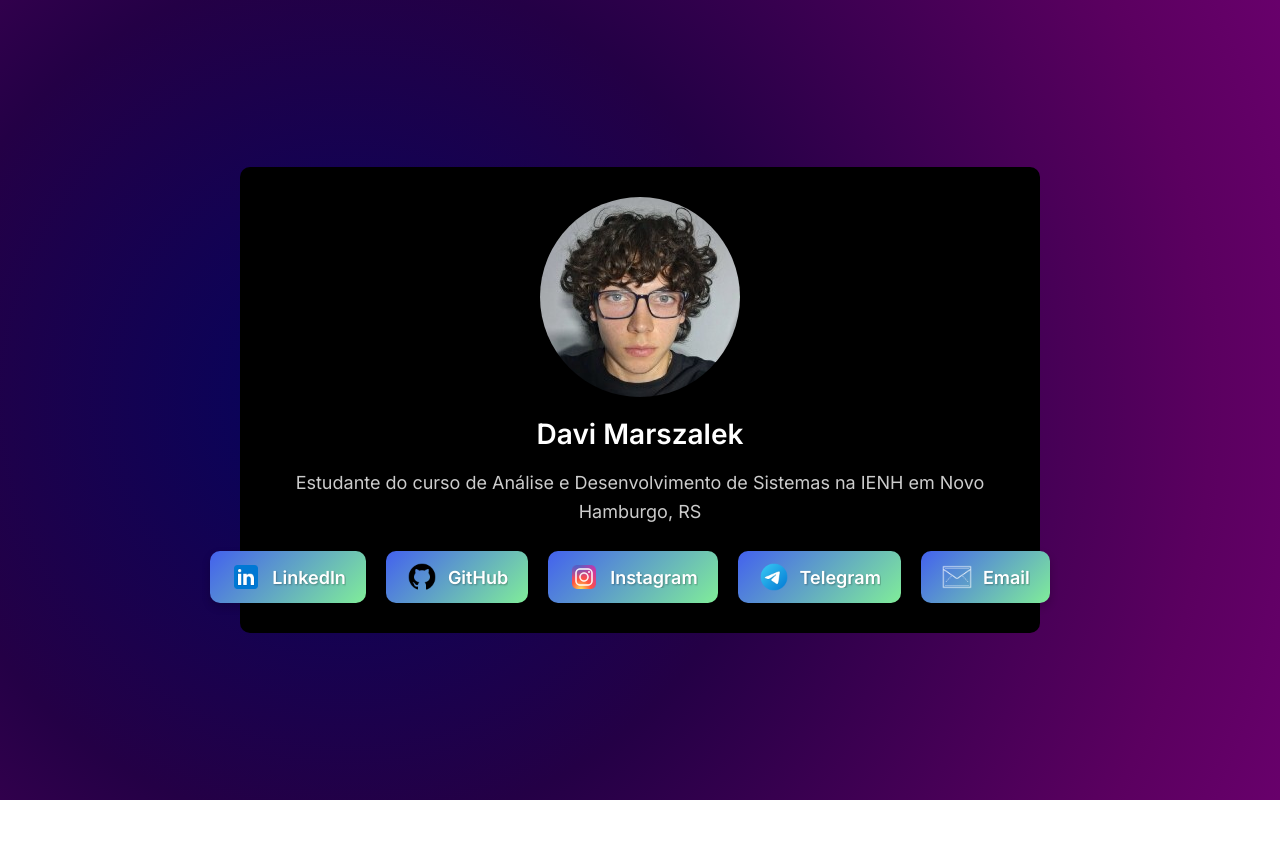
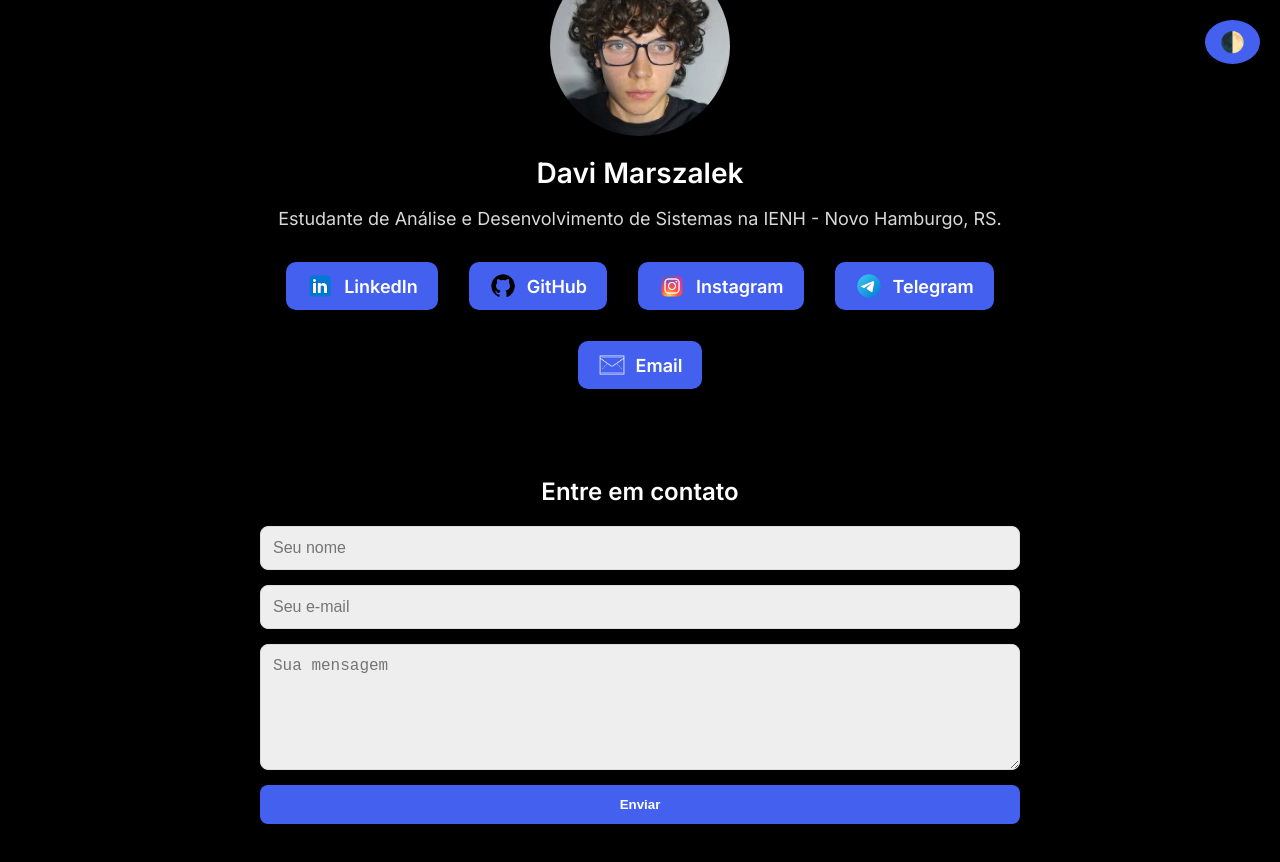
Before and after one commit to DaviMarszalek/DaviMarszalek.github.io, a plain HTML site: page index.html in a window 1280 px wide. Before the commit the page ends 800 px from the top, so only its background shows below. Drawn offline with Linux system fonts and the light colour scheme.

Commit message:
atualizações

```diff
--- a/index.html
+++ b/index.html
@@ -1,43 +1,61 @@
 <!DOCTYPE html>
 <html lang="pt-br">
 <head>
-    <meta charset="UTF-8">
-    <meta name="viewport" content="width=device-width, initial-scale=1.0">
-    <title>Meus Links de Mídia Social</title>
-    <link rel="preconnect" href="https://fonts.googleapis.com">
-    <link rel="preconnect" href="https://fonts.gstatic.com" crossorigin>
-    <link href="https://fonts.googleapis.com/css2?family=Inter:wght@400;600&display=swap" rel="stylesheet">
-    <link rel="stylesheet" href="style.css">
+  <meta charset="UTF-8" />
+  <meta name="viewport" content="width=device-width, initial-scale=1.0" />
+  <title>Davi Marszalek - Links</title>
+  <link rel="stylesheet" href="style.css" />
+  <link rel="preconnect" href="https://fonts.googleapis.com" />
+  <link rel="preconnect" href="https://fonts.gstatic.com" crossorigin />
+  <link href="https://fonts.googleapis.com/css2?family=Inter:wght@400;600&display=swap" rel="stylesheet" />
+  <link rel="icon" href="favicon.ico" type="image/x-icon" />
 </head>
 <body>
-    <div class="container">
+  <div class="overlay"></div>
+
+  <button class="toggle-theme" aria-label="Alternar tema">🌓</button>
+
+  <main class="container">
     <div class="profile-image-container">
-            <img class="profile-image" src="1740786831622.jpg" alt="Sua foto de perfil">
+      <img class="profile-image" src="1740786831622.jpg" alt="Foto de Davi Marszalek" />
     </div>
-        <h1>Davi Marszalek</h1>
-        <p>Estudante do curso de Análise e Desenvolvimento de Sistemas na IENH em Novo Hamburgo, RS</p>
-        <div class="social-links">
-            <a href="https://www.linkedin.com/in/davimarszalek" target="_blank" class="social-button linkedin">
-                <img src="icons8-linkedin-48.png" alt="LinkedIn">
+    <h1 class="fade-in">Davi Marszalek</h1>
+    <p class="fade-in">Estudante de Análise e Desenvolvimento de Sistemas na IENH - Novo Hamburgo, RS.</p>
+
+    <section class="social-links fade-in" aria-label="Links de redes sociais">
+      <a href="https://www.linkedin.com/in/davimarszalek" class="social-button linkedin" target="_blank" aria-label="LinkedIn de Davi Marszalek">
+        <img src="icons8-linkedin-48.png" alt="Ícone do LinkedIn" />
         <span class="link-text">LinkedIn</span>
       </a>
-            <a href="https://github.com/DaviMarszalek" target="_blank" class="social-button github">
-                <img src="icons8-github-48.png" alt="GitHub">
+      <a href="https://github.com/DaviMarszalek" class="social-button github" target="_blank" aria-label="GitHub de Davi Marszalek">
+        <img src="icons8-github-48.png" alt="Ícone do GitHub" />
         <span class="link-text">GitHub</span>
       </a>
-            <a href="https://www.instagram.com/Davi_Marszalek" target="_blank" class="social-button instagram">
-                <img src="icons8-instagram-48.png" alt="Instagram">
+      <a href="https://www.instagram.com/Davi_Marszalek" class="social-button instagram" target="_blank" aria-label="Instagram de Davi Marszalek">
+        <img src="icons8-instagram-48.png" alt="Ícone do Instagram" />
         <span class="link-text">Instagram</span>
       </a>
-            <a href="https://t.me/Davi_Marszalek" target="_blank" class="social-button telegram">
-                <img src="icons8-aplicação-telegrama-48.png" alt="Telegram">
+      <a href="https://t.me/Davi_Marszalek" class="social-button telegram" target="_blank" aria-label="Telegram de Davi Marszalek">
+        <img src="icons8-aplicação-telegrama-48.png" alt="Ícone do Telegram" />
         <span class="link-text">Telegram</span>
       </a>
-            <a href="mailto:davi.c.m.rocha@gmail.com" target="_blank" class="social-button email">
-                <img src="icons8-nova-mensagem-80.png" alt="Email">
+      <a href="mailto:davi.c.m.rocha@gmail.com" class="social-button email" target="_blank" aria-label="E-mail para Davi Marszalek">
+        <img src="icons8-nova-mensagem-80.png" alt="Ícone de E-mail" />
         <span class="link-text">Email</span>
       </a>
-        </div>
-    </div>
+    </section>
+
+    <section class="contact-form fade-in">
+      <h2>Entre em contato</h2>
+      <form action="https://formspree.io/f/SEU_ID" method="POST">
+        <input type="text" name="nome" placeholder="Seu nome" required />
+        <input type="email" name="email" placeholder="Seu e-mail" required />
+        <textarea name="mensagem" placeholder="Sua mensagem" required></textarea>
+        <button type="submit">Enviar</button>
+      </form>
+    </section>
+  </main>
+
+  <script src="script.js"></script>
 </body>
 </html>
--- a/style.css
+++ b/style.css
@@ -1,184 +1,253 @@
+/* Definindo as variáveis de cores para o modo claro e escuro */
+:root {
+    --bg-color: #000;
+    --text-color: #fff;
+    --card-bg: rgba(0, 0, 0, 0.8);
+    --button-bg: #4361ee;
+    --button-text: #fff;
+    --input-bg: #eee;
+    --input-border: #ddd;
+    --button-hover-bg: #80ed99;
+  }
+
+  body.light {
+    --bg-color: #f0f0f0;
+    --text-color: #111;
+    --card-bg: #ffffff;
+    --button-bg: #80ed99;
+    --button-text: #000;
+    --input-bg: #fff;
+    --input-border: #ccc;
+    --button-hover-bg: #4361ee;
+  }
+
   body {
-    background: radial-gradient(circle,
-        #03045e,
-        #240046,
-        #5b0060,
-        #800080,
-        #bb377d,
-        #e56b6f,
-        #ff7b00,
-        #ffd700);
-    background-size: 400% 400%;
-    animation: galaxyAnimation 30s ease infinite;
+    background: var(--bg-color);
+    color: var(--text-color);
+    font-family: 'Inter', sans-serif;
+    height: 100vh;
+    margin: 0;
     display: flex;
     justify-content: center;
     align-items: center;
-    height: 100vh;
-    margin: 0;
-    font-family: 'Inter', sans-serif;
+    position: relative;
+    transition: background 0.5s ease, color 0.5s ease;
   }
 
-@keyframes galaxyAnimation {
-    0% {
-        background-position: 0% 50%;
-    }
-    50% {
-        background-position: 100% 50%;
-    }
-    100% {
-        background-position: 0% 50%;
-    }
+  /* Estilo para a sobreposição (layer) que escurece o fundo */
+  .overlay {
+    position: fixed;
+    top: 0;
+    left: 0;
+    right: 0;
+    bottom: 0;
+    background-color: rgba(0, 0, 0, 0.5);
+    z-index: -1;
   }
 
-.container {
-    background-color: #000;
-    border-radius: 10px;
-    padding: 20px;
-    text-align: center;
-    color: white;
-    max-width: 95%;
-    box-sizing: border-box;
-    margin: 0 auto; /* Adicionado para centralizar o container horizontalmente */
+  /* Estilo do botão de alternância de tema (modo claro/escuro) */
+  .toggle-theme {
+    position: fixed;
+    top: 20px;
+    right: 20px;
+    background: var(--button-bg);
+    color: var(--button-text);
+    border: none;
+    padding: 10px 15px;
+    border-radius: 50%;
+    cursor: pointer;
+    font-size: 20px;
+    z-index: 10;
+    box-shadow: 0 4px 8px rgba(0, 0, 0, 0.3);
+    transition: all 0.3s ease;
   }
 
+  /* Container principal com a foto de perfil e links */
+  .container {
+    background-color: var(--card-bg);
+    border-radius: 12px;
+    padding: 25px;
+    max-width: 95%;
+    text-align: center;
+    box-shadow: 0 4px 10px rgba(0, 0, 0, 0.5);
+    position: relative;
+    z-index: 1;
+  }
+
+  /* Imagem do perfil circular */
   .profile-image-container {
     display: flex;
     justify-content: center;
-    align-items: center;
     margin-bottom: 20px;
   }
 
   .profile-image {
-    width: 200px;
-    height: 200px;
+    width: 180px;
+    height: 180px;
     border-radius: 50%;
     object-fit: cover;
     box-shadow: 0 4px 8px rgba(0, 0, 0, 0.3);
     transition: transform 0.3s ease;
   }
 
+  /* Efeito de aumento na imagem ao passar o mouse */
   .profile-image:hover {
     transform: scale(1.05);
   }
 
+  /* Estilo para o título e a descrição */
   h1 {
     font-size: 28px;
-    margin-bottom: 15px;
-    font-weight: 600;
-    text-shadow: 2px 2px 4px rgba(0, 0, 0, 0.3);
+    margin-bottom: 10px;
   }
 
   p {
     font-size: 18px;
     margin-bottom: 25px;
-    color: rgba(255, 255, 255, 0.8);
-    line-height: 1.6;
-    text-shadow: 1px 1px 2px rgba(0, 0, 0, 0.2);
+    color: rgba(255, 255, 255, 0.85);
   }
 
+  /* Animação de fade-in */
+  .fade-in {
+    animation: fadeIn 1.5s ease-in forwards;
+    opacity: 0;
+  }
+
+  @keyframes fadeIn {
+    0% {
+      opacity: 0;
+      transform: translateY(20px);
+    }
+    100% {
+      opacity: 1;
+      transform: translateY(0);
+    }
+  }
+
+  /* Estilos para os links das redes sociais */
   .social-links {
     display: flex;
     flex-direction: column;
-    align-items: center;
-    margin-top: 10px;
+    gap: 15px;
   }
 
-.social-links a {
+  .social-button {
     display: flex;
     align-items: center;
     justify-content: center;
+    gap: 10px;
+    background: var(--button-bg);
+    padding: 12px 25px;
+    border-radius: 10px;
     text-decoration: none;
-    color: white;
-    margin-bottom: 15px;
-    width: 100%;
-    box-sizing: border-box;
+    color: var(--button-text);
+    font-weight: 600;
+    font-size: 18px;
+    transition: all 0.3s ease;
+    box-shadow: 0 4px 8px rgba(0, 0, 0, 0.2);
   }
 
-.social-links a img {
-    width: 32px;
-    height: 32px;
-    margin-right: 10px;
+  /* Efeito de hover nos links de redes sociais */
+  .social-button:hover {
+    transform: scale(1.05);
+    box-shadow: 0 8px 16px rgba(0, 0, 0, 0.3);
   }
 
-.social-button {
-    background: linear-gradient(135deg, #4361ee 0%, #80ed99 100%);
-    padding: 15px 30px;
-    border-radius: 10px;
-    box-shadow: 0 4px 8px rgba(0, 0, 0, 0.2);
-    font-size: 18px;
-    font-weight: 600;
-    text-shadow: 1px 1px 2px rgba(0, 0, 0, 0.3);
-    display: flex;
-    align-items: center;
-    justify-content: center;
-    width: 100%;
-    box-sizing: border-box;
-    border: none;
-    transition: background-color 0.3s ease;
+  /* Estilos para os ícones */
+  .social-button img {
+    width: 28px;
+    height: 28px;
   }
 
-.social-button:hover {
-    transform: scale(1.05);
-    box-shadow: 0 8px 12px rgba(0, 0, 0, 0.2);
-    background: linear-gradient(135deg, #4361ee 0%, #80ed99 100%);
-}
-
-.social-button:active {
-    transform: translateY(0) scale(0.95);
-    box-shadow: 0 2px 4px rgba(0, 0, 0, 0.2);
-}
-
-.link-text {
-    white-space: nowrap;
-    overflow: hidden;
-    text-overflow: ellipsis;
-}
-
+  /* Efeitos de hover por plataforma (cores específicas) */
   .linkedin:hover {
-    background: linear-gradient(135deg, #0077b5 0%, #0077b5 100%);
+    background: linear-gradient(135deg, #0077b5, #005582);
   }
 
   .github:hover {
-    background: linear-gradient(135deg, #333333 0%, #333333 100%);
+    background: linear-gradient(135deg, #333, #222);
   }
 
   .instagram:hover {
-    background: linear-gradient(135deg, #e4405f 0%, #c32aa3 100%);
+    background: linear-gradient(135deg, #e1306c, #c13584);
   }
 
   .telegram:hover {
-    background: linear-gradient(135deg, #229ED9 0%, #229ED9 100%);
+    background: linear-gradient(135deg, #229ED9, #1b8dbb);
   }
 
   .email:hover {
-    background: linear-gradient(135deg, #b8b8b8 0%, #9b9999 100%);
+    background: linear-gradient(135deg, #b8b8b8, #9b9999);
     color: #000;
   }
 
+  /* Estilo para o formulário de contato */
+  .contact-form {
+    margin-top: 40px;
+    text-align: left;
+    padding: 20px;
+    background: var(--card-bg);
+    border-radius: 10px;
+  }
+
+  .contact-form h2 {
+    text-align: center;
+    margin-bottom: 20px;
+  }
+
+  .contact-form form {
+    display: flex;
+    flex-direction: column;
+    gap: 15px;
+  }
+
+  .contact-form input,
+  .contact-form textarea {
+    padding: 12px;
+    border: none;
+    border-radius: 8px;
+    font-size: 16px;
+    background: var(--input-bg);
+    color: #111;
+    border: 1px solid var(--input-border);
+  }
+
+  .contact-form textarea {
+    resize: vertical;
+    min-height: 100px;
+  }
+
+  .contact-form button {
+    padding: 12px;
+    border: none;
+    background: var(--button-bg);
+    color: var(--button-text);
+    font-weight: bold;
+    border-radius: 8px;
+    cursor: pointer;
+    transition: background 0.3s ease;
+  }
+
+  /* Efeito de hover no botão de envio */
+  .contact-form button:hover {
+    background: var(--button-hover-bg);
+  }
+
+  /* Media query para dispositivos com telas maiores */
   @media (min-width: 768px) {
     .container {
       width: 800px;
-        padding: 30px;
+      padding: 35px;
     }
 
     .social-links {
       flex-direction: row;
+      flex-wrap: wrap;
       justify-content: center;
     }
 
-    .social-links a {
-        margin-right: 20px;
-        margin-bottom: 0;
-        width: auto;
-    }
-
     .social-button {
-        width: auto;
       padding: 10px 20px;
+      margin: 8px;
     }
   }
-
-.social-button:focus {
-    outline: 2px solid #0078d7;
-    outline-offset: 2px;
-}
```
Also changed, not shown: script.js (added, +14 -0 lines). Lines whose indentation alone changed are shown as unchanged.
